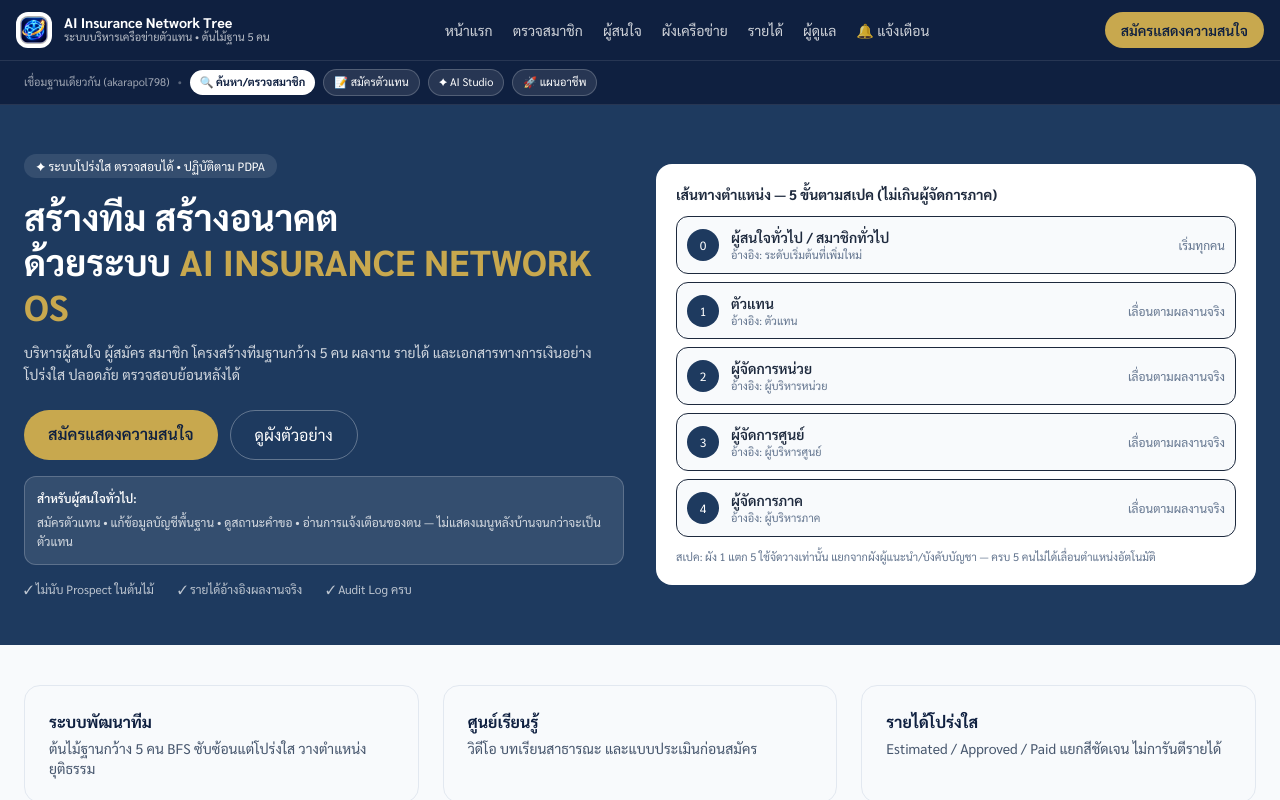
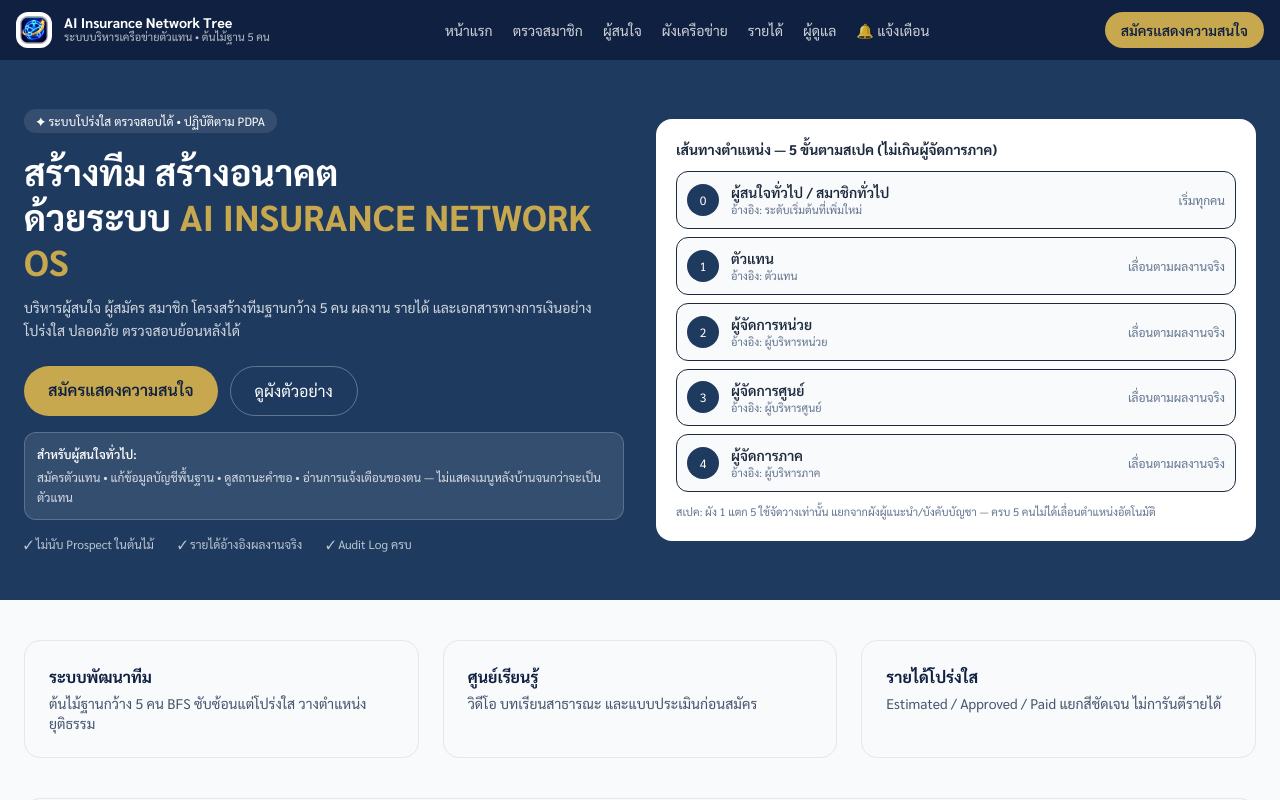
Before and after one commit to AINetworkOS98/ai-insurance-network-tree, a Next.js app: page / in a window 1280 px wide. Shown: the top 800 px of the page. Built offline with nearby package versions, Linux system fonts and the light colour scheme; no server answers.

Commit message:
chore: ลบแถบเชื่อมฐานเดียวกันทั้งหมดออกจากหน้าแรก

```diff
--- a/src/app/page.tsx
+++ b/src/app/page.tsx
@@ -3,21 +3,9 @@ import Link from 'next/link';
 import { RANK_CATALOG } from '@/lib/rankCatalog';
 // หน้าแรกสำหรับทุกระดับ — สมาชิกทั่วไป (rank 0) เห็นเฉพาะหน้านี้ ไม่โหลดข้อมูลหลังบ้าน (สเปคหมวด 2, 11)
 export default function Home(){
-  const OS_BASE = 'https://ai-insurance-network-os.vercel.app';
   return (
     <div>
       <Header/>
-      {/* Cross-system banner */}
-      <div className="bg-[#0f2040] border-y border-white/10">
-        <div className="max-w-[1280px] mx-auto px-6 py-2 flex flex-wrap gap-2 text-[11px] items-center">
-          <span className="text-white/60">เชื่อมฐานเดียวกัน (akarapol798)</span>
-          <span className="text-white/30">•</span>
-          <a href={`${OS_BASE}/?tab=search_landing`} target="_blank" rel="noreferrer" className="px-2.5 py-1 rounded-full bg-white text-[#0f2040] font-bold hover:bg-white/90">🔍 ค้นหา/ตรวจสมาชิก</a>
-          <a href={`${OS_BASE}/?tab=recruit_agent`} target="_blank" rel="noreferrer" className="px-2.5 py-1 rounded-full bg-white/10 text-white border border-white/20 hover:bg-white/20">📝 สมัครตัวแทน</a>
-          <a href={`${OS_BASE}/?tab=ai_studio`} target="_blank" rel="noreferrer" className="px-2.5 py-1 rounded-full bg-white/10 text-white border border-white/20 hover:bg-white/20">✦ AI Studio</a>
-          <a href={`${OS_BASE}/?tab=career_plan`} target="_blank" rel="noreferrer" className="px-2.5 py-1 rounded-full bg-white/10 text-white border border-white/20 hover:bg-white/20">🚀 แผนอาชีพ</a>
-        </div>
-      </div>
       <section className="bg-navy text-white">
         <div className="max-w-[1280px] mx-auto px-6 py-12 grid md:grid-cols-2 gap-8 items-center">
           <div>
```
